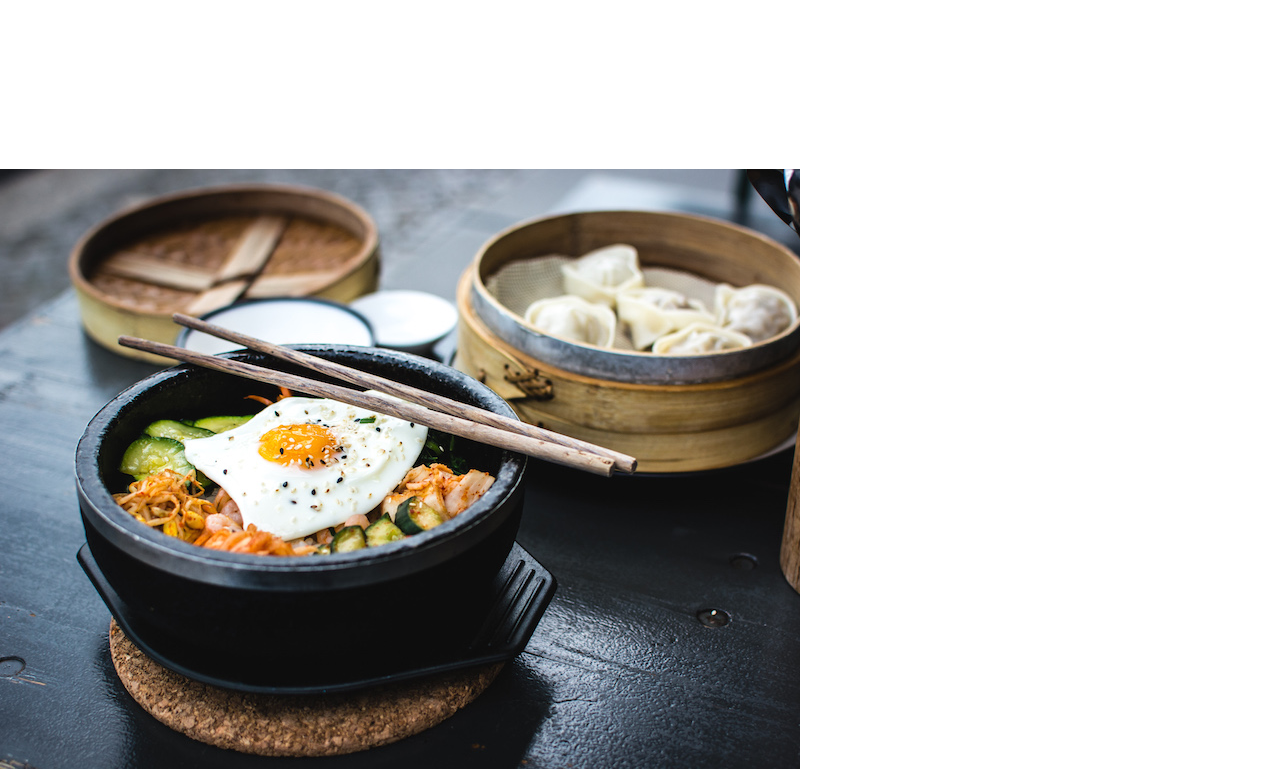
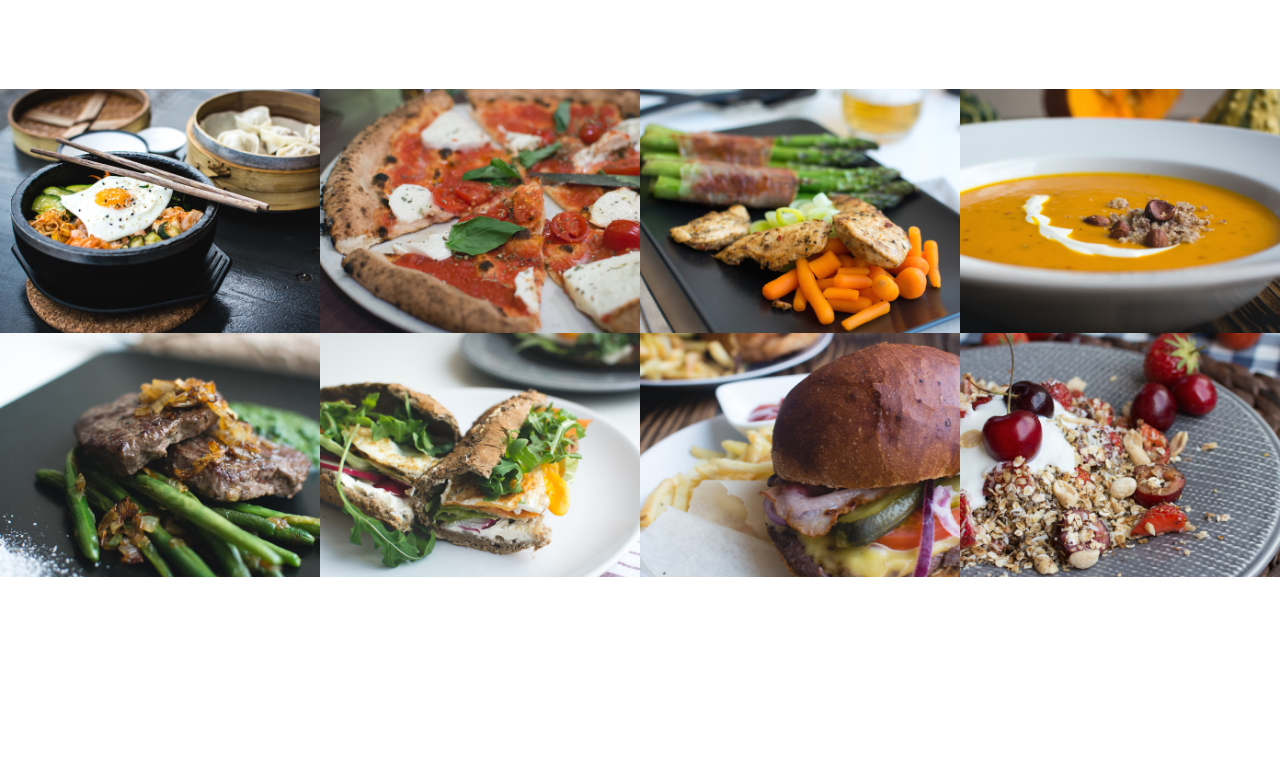
Before and after one commit to JukeFA/HTML-CSS-JS-Learn, a plain HTML site: page Omnifood/index.html in a window 1280 px wide. Shown: the part 1343-2116 px from the top of the page. After the commit the page ends 1920 px from the top, so only its background shows below. Drawn offline with Linux system fonts and the light colour scheme; files whose address does not match are found by name.

Commit message:
working on Favorite meals Section

```diff
--- a/Omnifood/index.html
+++ b/Omnifood/index.html
@@ -78,32 +78,46 @@
 		<section class="section-meals">
 			<ul class="meals-showcase">
 				<li>
-					<figure><img src="resources/img/1.jpg" alt="Korean bibimbap with egg and vegetables" /></figure>
+					<figure class="meal-photo">
+						<img src="resources/img/1.jpg" alt="Korean bibimbap with egg and vegetables" />
+					</figure>
 				</li>
 				<li>
-					<figure><img src="resources/img/2.jpg" alt="Simple italian pizza with cherry tomatoes" /></figure>
+					<figure class="meal-photo">
+						<img src="resources/img/2.jpg" alt="Simple italian pizza with cherry tomatoes" />
+					</figure>
 				</li>
 				<li>
-					<figure><img src="resources/img/3.jpg" alt="Chicken breast steak with vegetables" /></figure>
+					<figure class="meal-photo">
+						<img src="resources/img/3.jpg" alt="Chicken breast steak with vegetables" />
+					</figure>
 				</li>
 				<li>
-					<figure><img src="resources/img/4.jpg" alt="Autumn pumpkin soup" /></figure>
+					<figure class="meal-photo">
+						<img src="resources/img/4.jpg" alt="Autumn pumpkin soup" />
+					</figure>
 				</li>
 			</ul>
 			<ul class="meals-showcase">
 				<li>
-					<figure><img src="resources/img/5.jpg" alt="Paleo beef steak with vegetables" /></figure>
+					<figure class="meal-photo">
+						<img src="resources/img/5.jpg" alt="Paleo beef steak with vegetables" />
+					</figure>
 				</li>
 				<li>
-					<figure>
+					<figure class="meal-photo">
 						<img src="resources/img/6.jpg" alt="Healthy baguette with egg and vegetables" />
 					</figure>
 				</li>
 				<li>
-					<figure><img src="resources/img/7.jpg" alt="Burger with cheddar and bacon" /></figure>
+					<figure class="meal-photo">
+						<img src="resources/img/7.jpg" alt="Burger with cheddar and bacon" />
+					</figure>
 				</li>
 				<li>
-					<figure><img src="resources/img/8.jpg" alt="Granola with cherries and strawberries" /></figure>
+					<figure class="meal-photo">
+						<img src="resources/img/8.jpg" alt="Granola with cherries and strawberries" />
+					</figure>
 				</li>
 			</ul>
 		</section>
--- a/Omnifood/resources/css/style.css
+++ b/Omnifood/resources/css/style.css
@@ -176,14 +176,43 @@ header {
 .main-nav li a:visited {
 	padding: 8px 0px;
 	color: #fff;
-	text-decoration: none;
-	text-transform: uppercase;
-	font-size: 90%;
-	border-bottom: 2px solid transparent;
-	transition: border-bottom 0.2s;
 }
 
 .main-nav li a:hover,
 .main-nav li a:active {
 	border-bottom: 2px solid #e67e22;
 }
+
+/**---------------Meals--------------------*/
+
+.section-meals {
+	padding: 0;
+}
+.meals-showcase {
+	list-style: none;
+	width: 100%;
+}
+
+.meals-showcase li {
+	display: block;
+	float: left;
+	width: 25%;
+}
+
+.meal-photo {
+	width: 100%;
+	margin: 0;
+	overflow: hidden;
+	background-color: #000;
+}
+
+.meal-photo img {
+	width: 100%;
+	height: auto;
+	transform: scale(1.15);
+	transition: transform 0.5s;
+}
+
+.meal-photo img:hover {
+	transform: scale(1.03);
+}
```
